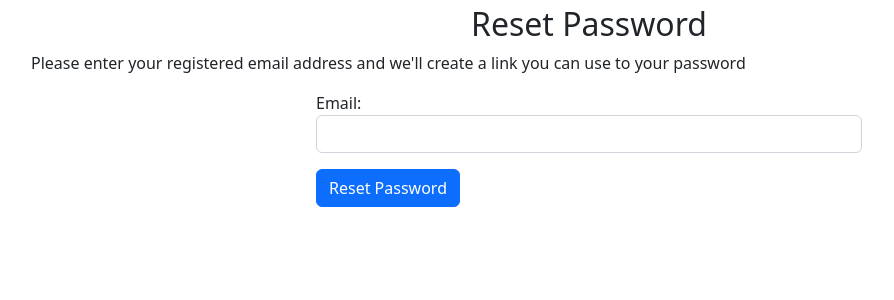
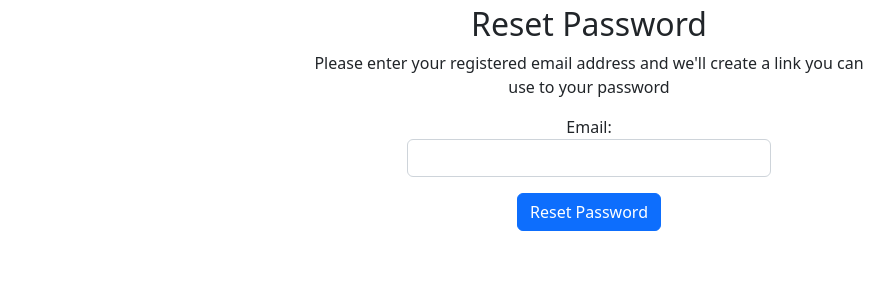
Before and after one commit to shawn-carter/Knowledgebase, a Django app: page /resetpassword/ in a window 1280 px wide. Shown: the part 56-356 px from the top of the page, without its empty margins (51-945 px from the left). Run offline with Django 4.2, Linux system fonts and the light colour scheme; some libraries are stand-ins or nearby versions.

Commit message:
More cosmetic changes to Login/Register/Password forms

```diff
--- a/myknowledgebase/knowledge/templates/knowledge/login.html
+++ b/myknowledgebase/knowledge/templates/knowledge/login.html
@@ -3,7 +3,7 @@
 {% block content %}
 <h2>Login</h2>
 <div class="row justify-content-center">
-    <div class="col-md-6">
+    <div class="col-md-4">
         <form method="POST">
             {% csrf_token %} {% for field in login_form %}
             <div class="form-group">
--- a/myknowledgebase/knowledge/templates/knowledge/password_reset_confirm.html
+++ b/myknowledgebase/knowledge/templates/knowledge/password_reset_confirm.html
@@ -1,12 +1,12 @@
 {% extends "knowledge/base.html" %}
 
 {% block content %}
+<div class='col-md-6 offset-md-3 text-center'>
 <h2>Reset Password</h2>
 <p>Enter your new password below:</p>
-
 <form method="post">
     <div class="row justify-content-center">
-        <div class="col-md-6">
+        <div class="col-md-8">
             {% csrf_token %}
             {% for field in form %}
             <div class="form-group">
@@ -26,4 +26,5 @@
         </div>
     </div>
 </form>
+</div>
 {% endblock %}
--- a/myknowledgebase/knowledge/templates/knowledge/password_reset_link.html
+++ b/myknowledgebase/knowledge/templates/knowledge/password_reset_link.html
@@ -1,7 +1,9 @@
 {% extends "knowledge/base.html" %}
 {% block title %}{{ block.super }} - Reset Link {% endblock %}
 {% block content %}
+<div class='col-md-6 offset-md-3 text-center'>
 <h2>Password Reset</h2>
 <p>Normally, we'd send you an email with the link below. For now, you can click it to reset your password:</p>
 <a href="{{ reset_url }}">Reset Password</a>
+</div>
 {% endblock %}
--- a/myknowledgebase/knowledge/templates/knowledge/password_reset_request.html
+++ b/myknowledgebase/knowledge/templates/knowledge/password_reset_request.html
@@ -1,11 +1,11 @@
 {% extends "knowledge/base.html" %}
 {% block title %}{{ block.super }} - Reset Password {% endblock %}
 {% block content %}
-
+<div class='col-md-6 offset-md-3 text-center'>
 <h2>Reset Password</h2>
 <p>Please enter your registered email address and we'll create a link you can use to your password</p>
     <div class="row justify-content-center">
-    <div class="col-md-6">
+        <div class="col-md-8">
             <form method="POST">
                 {% csrf_token %}
                 <div class="mb-3">
--- a/myknowledgebase/knowledge/templates/knowledge/register.html
+++ b/myknowledgebase/knowledge/templates/knowledge/register.html
@@ -4,7 +4,7 @@
 {% block content %}
 <h2>Register</h2>
 <div class="row justify-content-center">
-    <div class="col-md-6">
+    <div class="col-lg-4">
         <form method="POST">
             {% csrf_token %} {% for field in register_form %}
             <div class="form-group">
```
Also changed, not shown: myknowledgebase/db.sqlite3. Lines whose indentation alone changed are shown as unchanged.
